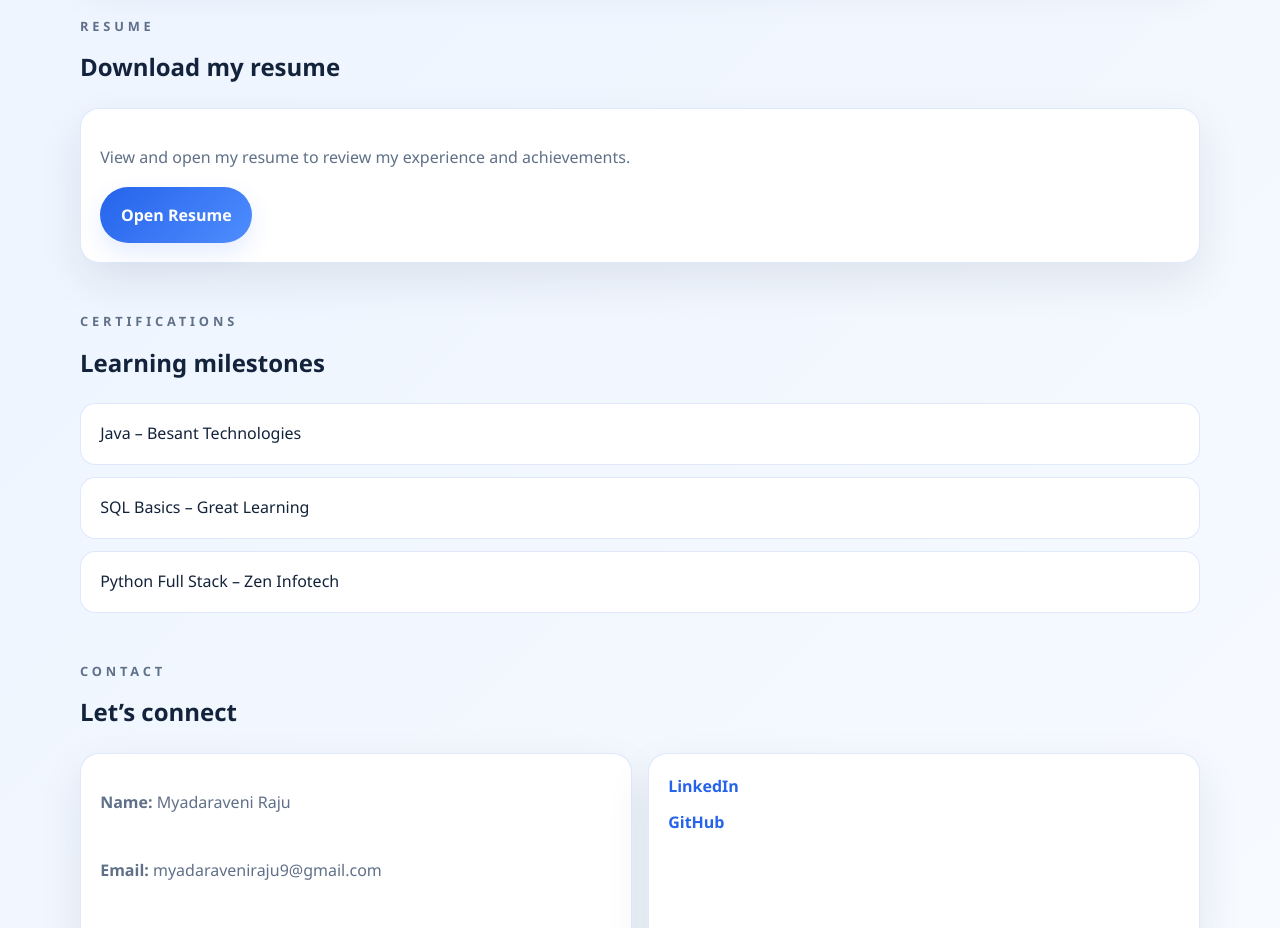
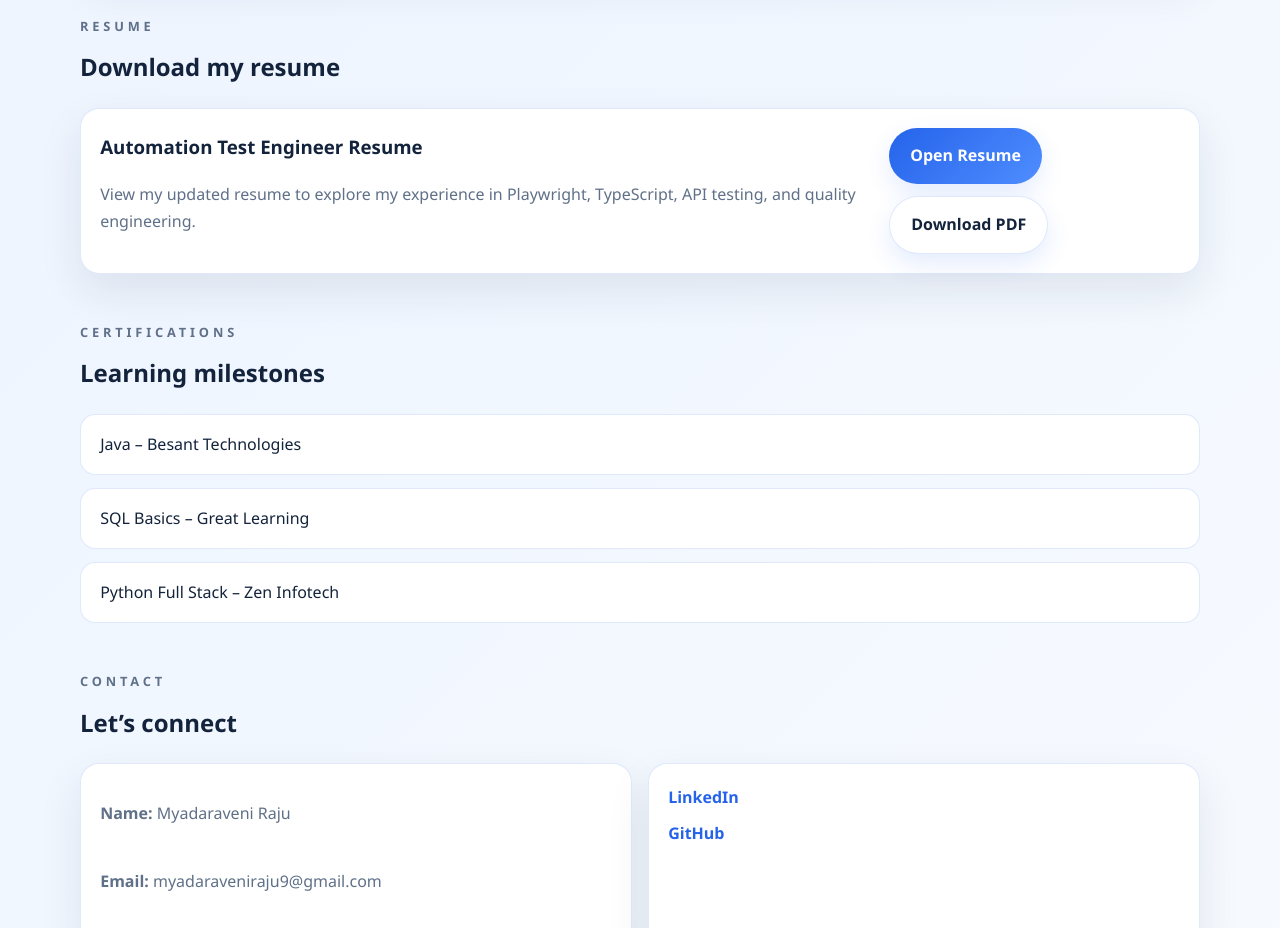
Before and after one commit to myadaraveniraju9-source/Automation-portfolio, a website: page index.html in a window 1280 px wide. Shown: the part 1760-2688 px from the top of the page. Drawn offline with Linux system fonts and the light colour scheme.

Commit message:
Updated portfolio

```diff
--- a/index.html
+++ b/index.html
@@ -32,7 +32,7 @@
             manual testing, API testing, and strong Agile teamwork.
           </p>
           <div class="hero-actions">
-            <a class="btn primary" href="https://yourusername.github.io/portfolio/assets/Myadaraveni_Raju_Automation_Testing_Resume.pdf" target="_blank" rel="noreferrer">View Resume</a>
+            <a class="btn primary" href="assets/Myadaraveni_Raju_Automation_Testing_Resume_Updated.pdf" target="_blank" rel="noreferrer">View Resume</a>
             <a class="btn secondary" href="#contact">Contact Me</a>
           </div>
           <div class="tech-tags">
@@ -129,8 +129,16 @@
           <h2>Download my resume</h2>
         </div>
         <div class="resume-box">
-          <p>View and open my resume to review my experience and achievements.</p>
-          <a class="btn primary" href="https://yourusername.github.io/portfolio/assets/Myadaraveni_Raju_Automation_Testing_Resume.pdf" target="_blank" rel="noreferrer">Open Resume</a>
+          <div class="resume-content">
+            <div>
+              <h3>Automation Test Engineer Resume</h3>
+              <p>View my updated resume to explore my experience in Playwright, TypeScript, API testing, and quality engineering.</p>
+            </div>
+            <div class="resume-actions">
+              <a class="btn primary" href="assets/Myadaraveni_Raju_Automation_Testing_Resume_Updated.pdf" target="_blank" rel="noreferrer">Open Resume</a>
+              <a class="btn secondary" href="assets/Myadaraveni_Raju_Automation_Testing_Resume_Updated.pdf" download>Download PDF</a>
+            </div>
+          </div>
         </div>
       </section>
 
--- a/styles.css
+++ b/styles.css
@@ -167,6 +167,19 @@ h1 span {
 .resume-box p,
 .contact-card p {
   color: var(--muted);
+}
+
+.resume-content {
+  display: flex;
+  align-items: center;
+  justify-content: space-between;
+  gap: 1.25rem;
+}
+
+.resume-actions {
+  display: flex;
+  flex-wrap: wrap;
+  gap: 0.75rem;
 }
 
 .hero-actions {
@@ -348,8 +361,13 @@ footer {
   .about-grid,
   .skills-grid,
   .project-card.large,
-  .contact-grid {
+  .contact-grid,
+  .resume-content {
     grid-template-columns: 1fr;
+  }
+
+  .resume-content {
+    display: grid;
   }
 
   .nav-toggle,
```
Also changed, not shown: 1 other file.
